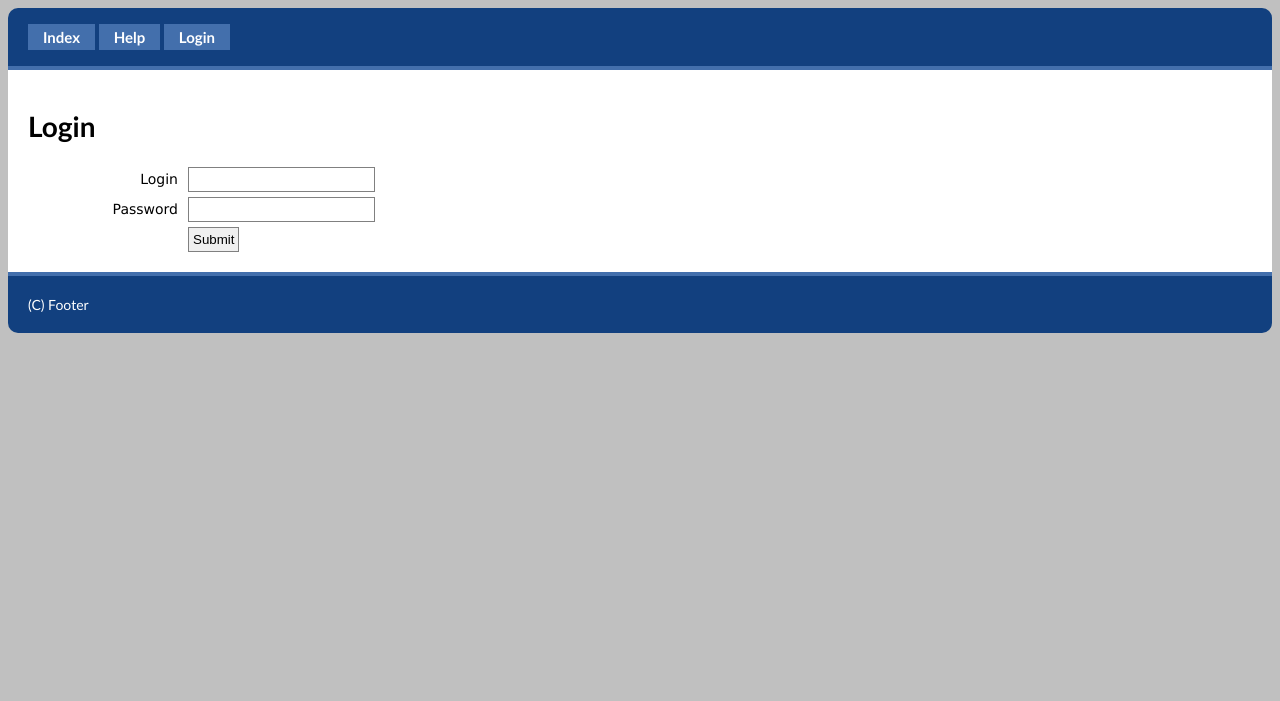
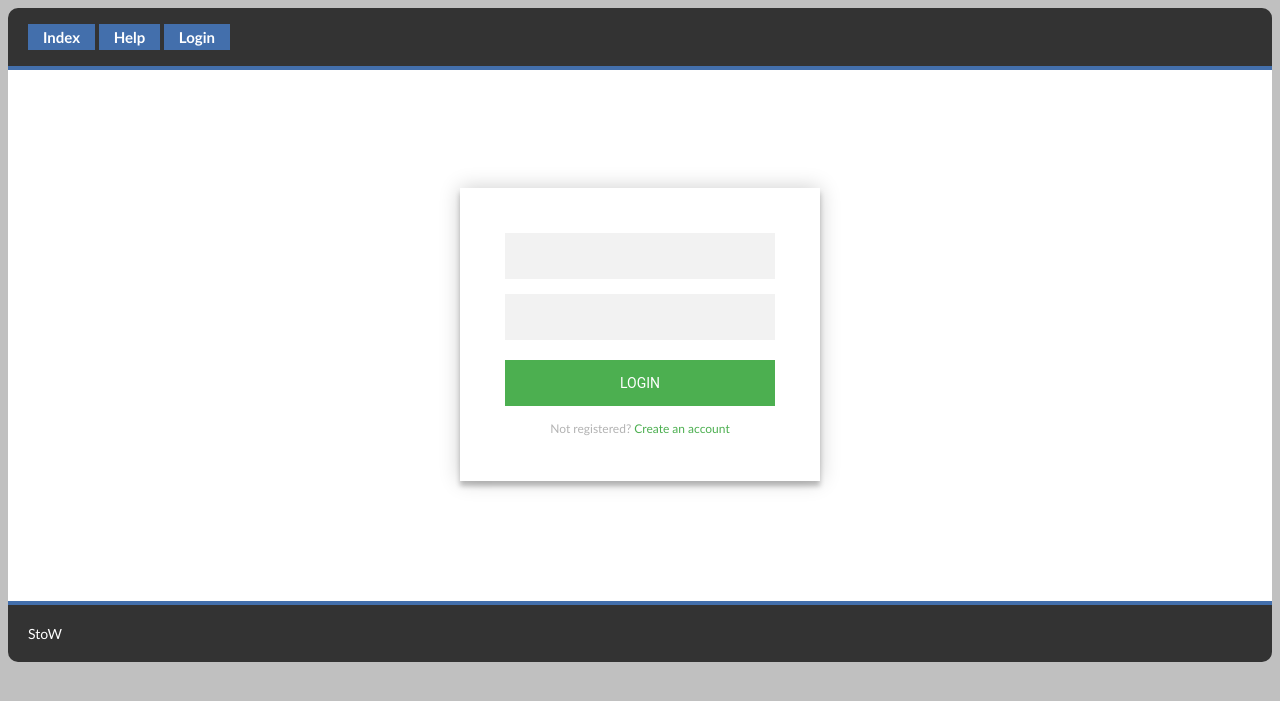
Before and after one commit to stefan-adrian/StoW-Stories-on-the-Web-, a PHP site: page /StoW/login in a window 1280 px wide. Shown: the top 701 px of the page. Run offline with PHP 8.4, Linux system fonts and the light colour scheme; some libraries are stand-ins or nearby versions.

Commit message:
login-page

```diff
--- a/StoW/public/css/default.css
+++ b/StoW/public/css/default.css
@@ -6,7 +6,7 @@ body {
 /** Structure */
 #header {
 	padding: 20px;
-	background: #12407f;
+	background: #333;
 	color: #fff;
 	border-top-left-radius: 10px;
 	border-top-right-radius: 10px;
@@ -19,7 +19,7 @@ body {
 }
 
 #footer {
-	background: #12407f;
+	background: #333;
 	color: #fff;
 	padding: 20px;
 	border-top: 4px solid #436fac;
--- /dev/null
+++ b/StoW/public/css/login.css
@@ -0,0 +1,56 @@
+.login {
+    width: 100%;
+    margin: 0 0; /* Center the DIV horizontally */
+    height: 100%;
+    display : -webkit-inline-box;
+}
+.login-page {
+    width: 360px;
+    padding: 8% 0 0;
+    margin: auto;
+  }
+.loginButton{
+    font-family: "Roboto", sans-serif;
+  text-transform: uppercase;
+  outline: 0;
+  background: #4CAF50;
+  width: 100%;
+  border: 0;
+  padding: 15px;
+  color: #FFFFFF;
+  font-size: 14px;
+  -webkit-transition: all 0.3 ease;
+  transition: all 0.3s ease;
+  cursor: pointer;
+  margin-left: 0px;
+}
+.loginForm {
+    position: relative;
+    z-index: 1;
+    background: #FFFFFF;
+    max-width: 360px;
+    margin: 0 auto 100px;
+    padding: 45px;
+    text-align: center;
+    box-shadow: 0 0 20px 0 rgba(0, 0, 0, 0.2), 0 5px 5px 0 rgba(0, 0, 0, 0.24);
+  }
+  .loginForm .loginData {
+    font-family: "Roboto", sans-serif;
+    outline: 0;
+    background: #f2f2f2;
+    width: 100%;
+    border: 0;
+    margin: 0 0 15px;
+    padding: 15px;
+    box-sizing: border-box;
+    font-size: 14px;
+  }
+  .loginForm .message {
+    margin: 15px 0 0;
+    color: #b3b3b3;
+    font-size: 12px;
+  }
+  .loginForm .message a {
+    color: #4CAF50;
+    text-decoration: none;
+  }
--- a/StoW/views/footer.php
+++ b/StoW/views/footer.php
@@ -1,7 +1,7 @@
 </div>
 
 <div id="footer">
-	(C) Footer
+	StoW
 </div>
 
 </body>
--- a/StoW/views/header.php
+++ b/StoW/views/header.php
@@ -3,6 +3,7 @@
 <head>
 	<title>Test</title>
 	<link rel="stylesheet" href="<?php echo URL; ?>public/css/default.css" />
+	<link rel="stylesheet" href="<?php echo URL; ?>public/css/login.css" />
 	<script type="text/javascript" src="<?php echo URL; ?>public/js/jquery.js"></script>
 	<script type="text/javascript" src="<?php echo URL; ?>public/js/custom.js"></script>
 	<?php
--- a/StoW/views/login/index.php
+++ b/StoW/views/login/index.php
@@ -1,8 +1,14 @@
-<h1>Login</h1>
-
-<form action="login/run" method="post">
-
-	<label>Login</label><input type="text" name="login" /><br />
-	<label>Password</label><input type="password" name="password" /><br />
-	<label></label><input type="submit" />
-</form>
+<div>
+	<div class="login">
+        <div class="login-page">
+			<div class="loginForm">
+				<form action="login/run" method="post">
+					<input class="loginData" type="text" name="login" /><br />
+					<input class="loginData" type="password" name="password" /><br />
+					<input class="loginButton" type="submit" value="Login" />
+				</form>
+				<p class="message">Not registered? <a href="<?php echo URL; ?>register">Create an account</a></p>
+			</div>
+        </div>
+	</div>
+</div>
--- /dev/null
+++ b/StoW/views/register/index.php
@@ -0,0 +1 @@
+<div>salut</div>
```
Also changed, not shown: StoW/controllers/register.php (added, +13 -0 lines), StoW/models/register_model.php (added, +9 -0 lines).
